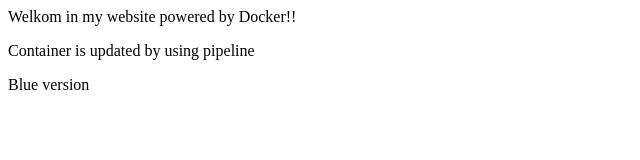
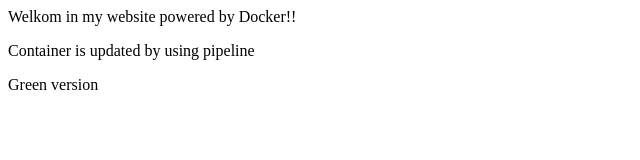
Before and after one commit to OwczarekMaciej/BlueGreen, a plain HTML site: page index.html in a window 1280 px wide. Shown: the full height of the page, 0-640 px from the left. Drawn offline with Linux system fonts and the light colour scheme.

Commit message:
green commit

```diff
--- a/index.html
+++ b/index.html
@@ -2,6 +2,6 @@
     <BODY>
         <p>Welkom in my website powered by Docker!!</p>
         <p> Container is updated by using pipeline </p>
-        <p> Blue version </p>
+        <p> Green version </p>
     </BODY>
 </HTML>
```
